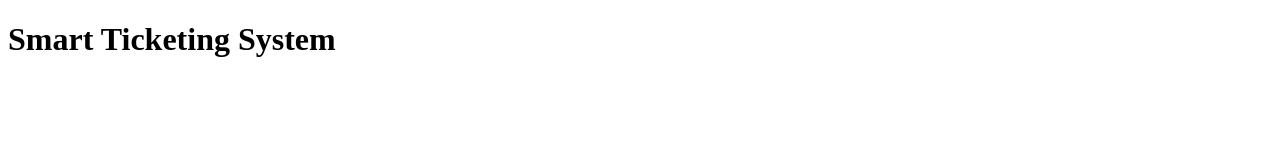
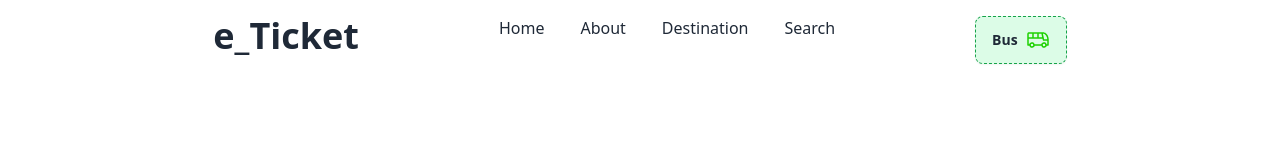
Before and after one commit to TanvirRahman888/Smart-Ticketing, a plain HTML site: page index.html in a window 1280 px wide. Drawn offline with nearby package versions, Linux system fonts and the light colour scheme.

Commit message:
Nav complete

```diff
--- a/index.html
+++ b/index.html
@@ -1,11 +1,35 @@
 <!DOCTYPE html>
 <html lang="en">
+
 <head>
     <meta charset="UTF-8">
     <meta name="viewport" content="width=device-width, initial-scale=1.0">
     <title>Smart Ticketing System</title>
+    <link href="https://cdn.jsdelivr.net/npm/daisyui@4.7.2/dist/full.min.css" rel="stylesheet" type="text/css" />
+    <script src="https://cdn.tailwindcss.com"></script>
 </head>
-<body>
-    <h1>Smart Ticketing System</h1>
+
+<body >
+    <div class="body w-11/12 lg:w-8/12 mx-auto mt-4">
+        <nav class="flex text-center md:justify-between flex-col md:flex-row gap-5">
+            <div>
+                <h1 class="text-4xl font-extrabold text-[rgb(3, 7, 18)]">e_Ticket</h1>
+            </div>
+            <div class="flex gap-9 justify-center">
+                <h3>Home </h3>
+                <h3>About </h3>
+                <h3>Destination </h3>
+                <h3>Search </h3>
+            </div>
+            <div>
+                <button class="btn bg-green-100 hover:bg-green-300 border-green-600 border-dashed"> Bus <img src="images/bus-icon.png" alt=""></button>
+            </div>
+        </nav>
+
+
+
+    </div>
+    <script src="script.js"></script>
 </body>
+
 </html>
--- /dev/null
+++ b/script.js
@@ -0,0 +1 @@
+console.log("Connected")
--- /dev/null
+++ b/style.css
@@ -0,0 +1,4 @@
+@import url('https://fonts.googleapis.com/css2?family=Raleway:ital,wght@0,100..900;1,100..900&display=swap');
+.body{
+    font-family: Raleway;
+}
--- /dev/null
+++ b/tailwind.config.js
@@ -0,0 +1,8 @@
+/** @type {import('tailwindcss').Config} */
+module.exports = {
+    content: ["./src/**/*.{html,js}"],
+    theme: {
+      extend: {},
+    },
+    plugins: [],
+  }
```
